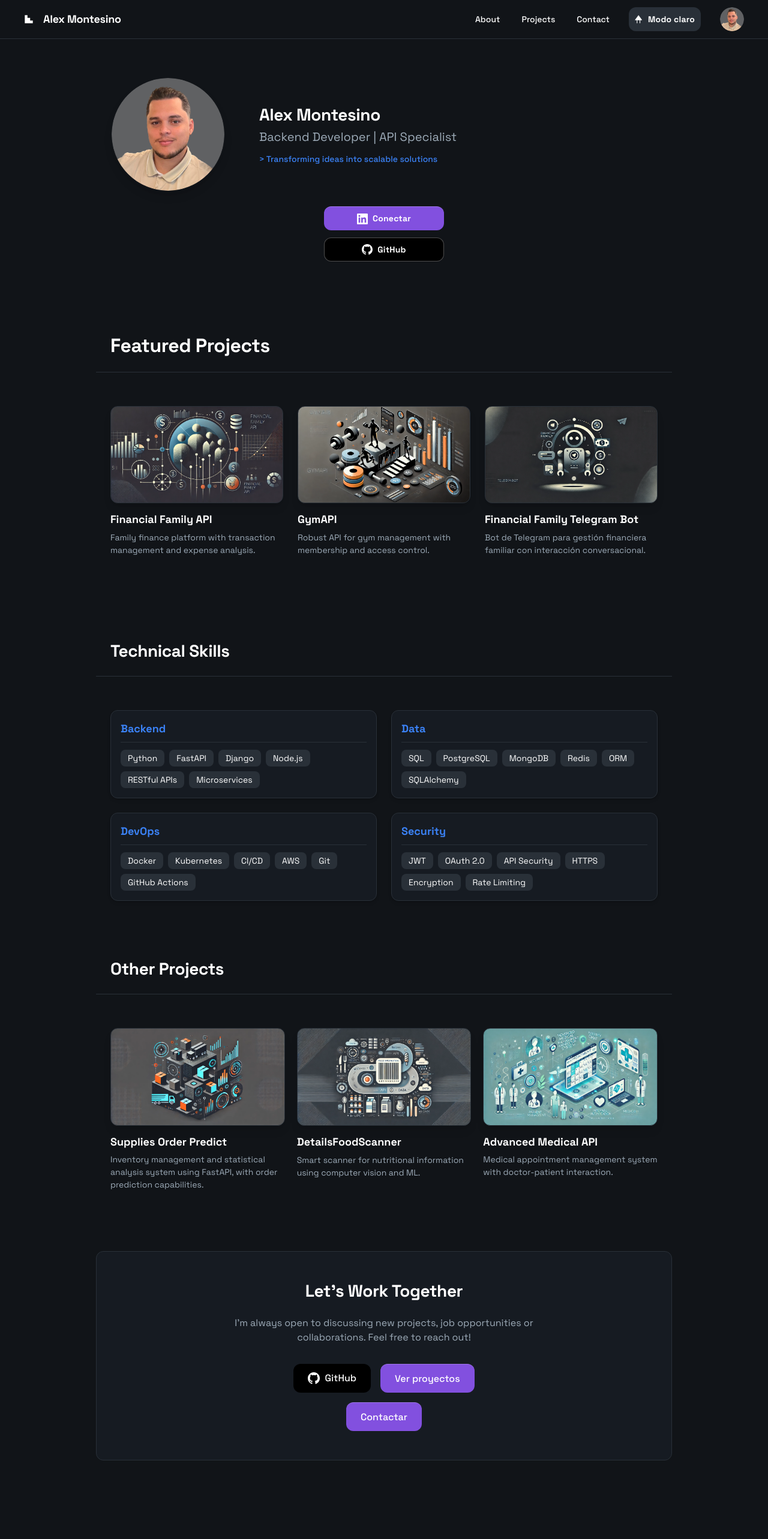
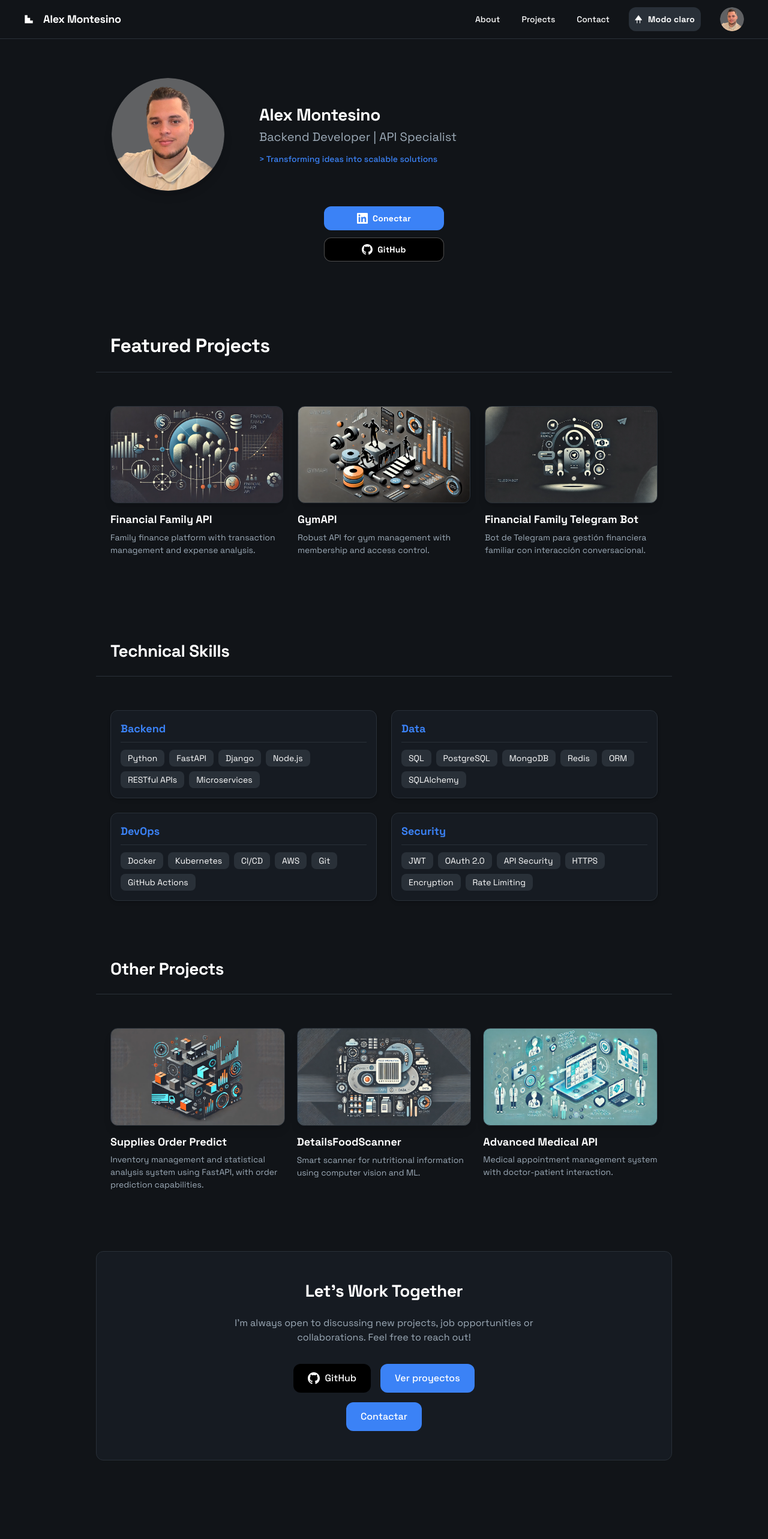
Before and after one commit to Alexmontesino96/portfolio, a React (Vite) app: page / in a window 1280 px wide. Shown: the top 2566 px of the page at 60% size. Built offline with nearby package versions, Linux system fonts and the light colour scheme.

Commit message:
Restaurados colores originales (azul) en la página de inicio

```diff
--- a/src/pages/Home.jsx
+++ b/src/pages/Home.jsx
@@ -108,7 +108,7 @@ function Home() {
                 <a
                   href="https://www.linkedin.com/in/alex-montesino-03797b1b0/"
                   target="_blank"
-                  className="flex min-w-[84px] cursor-pointer items-center justify-center overflow-hidden rounded-xl h-10 px-6 bg-gradient-to-b from-[--violet-9] to-[--violet-9] hover:to-[--violet-10] text-white text-sm font-bold leading-normal tracking-[0.015em] w-full max-w-[200px] transition-all border-t border-[rgba(255,255,255,0.21)] sm:mt-0 mb-3"
+                  className="flex min-w-[84px] cursor-pointer items-center justify-center overflow-hidden rounded-xl h-10 px-6 bg-[#3B82F6] text-white text-sm font-bold leading-normal tracking-[0.015em] w-full max-w-[200px] hover:bg-[#2563EB] transition-colors sm:mt-0 mb-3"
                 >
                   <svg xmlns="http://www.w3.org/2000/svg" width="18" height="18" viewBox="0 0 24 24" fill="currentColor" className="mr-2">
                     <path d="M20.447 20.452h-3.554v-5.569c0-1.328-.027-3.037-1.852-3.037-1.853 0-2.136 1.445-2.136 2.939v5.667H9.351V9h3.414v1.561h.046c.477-.9 1.637-1.85 3.37-1.85 3.601 0 4.267 2.37 4.267 5.455v6.286zM5.337 7.433c-1.144 0-2.063-.926-2.063-2.065 0-1.138.92-2.063 2.063-2.063 1.14 0 2.064.925 2.064 2.063 0 1.139-.925 2.065-2.064 2.065zm1.782 13.019H3.555V9h3.564v11.452zM22.225 0H1.771C.792 0 0 .774 0 1.729v20.542C0 23.227.792 24 1.771 24h20.451C23.2 24 24 23.227 24 22.271V1.729C24 .774 23.2 0 22.222 0h.003z"/>
@@ -292,11 +292,11 @@ function Home() {
                 </svg>
                 <span>GitHub</span>
               </a>
-              <Link to="/projects" className="flex items-center justify-center rounded-xl h-12 px-6 bg-gradient-to-b from-[--violet-9] to-[--violet-9] hover:to-[--violet-10] text-white font-medium transition-all border-t border-[rgba(255,255,255,0.21)]">
+              <Link to="/projects" className="flex items-center justify-center rounded-xl h-12 px-6 bg-[#3B82F6] text-white font-medium transition-colors hover:bg-[#2563EB]">
                 Ver proyectos
               </Link>
             </div>
-            <Link to="/contact" className="flex items-center justify-center rounded-xl h-12 px-6 bg-gradient-to-b from-[--violet-9] to-[--violet-9] hover:to-[--violet-10] text-white font-medium transition-all border-t border-[rgba(255,255,255,0.21)]">
+            <Link to="/contact" className="flex items-center justify-center rounded-xl h-12 px-6 bg-[#3B82F6] text-white font-medium transition-colors hover:bg-[#2563EB]">
               Contactar
             </Link>
           </div>
```
